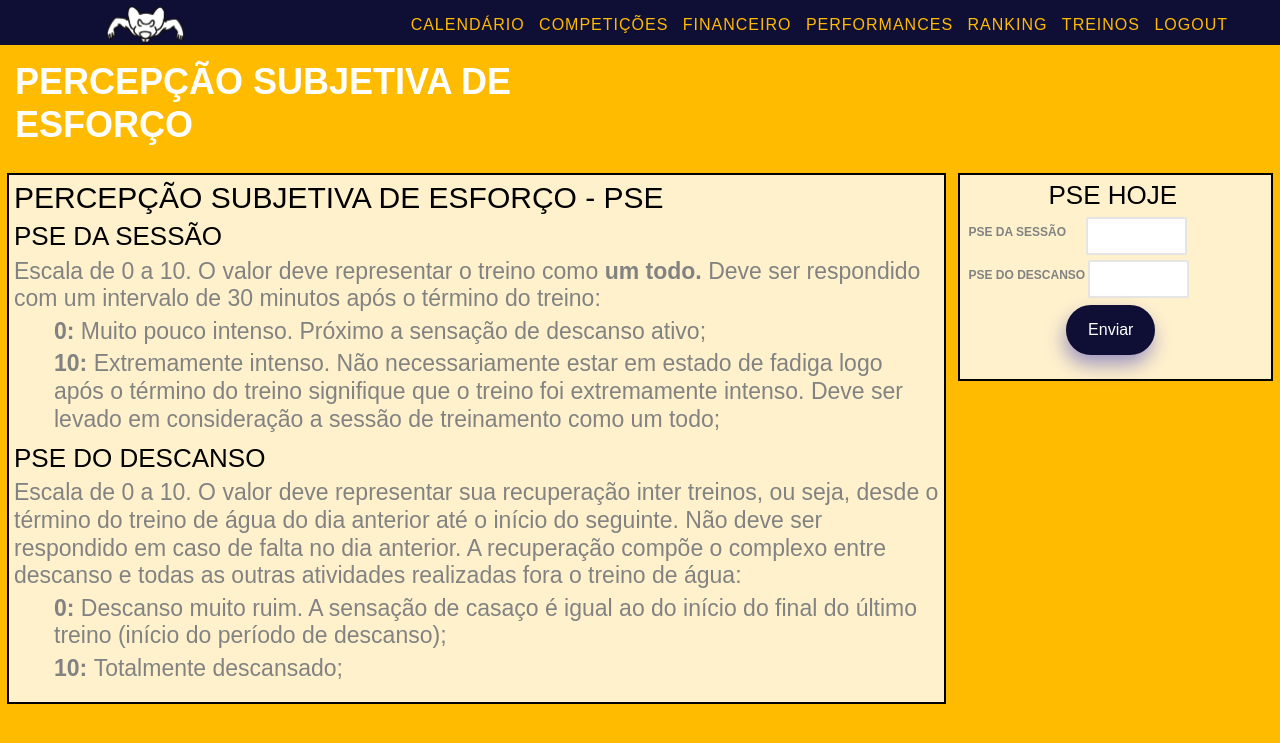
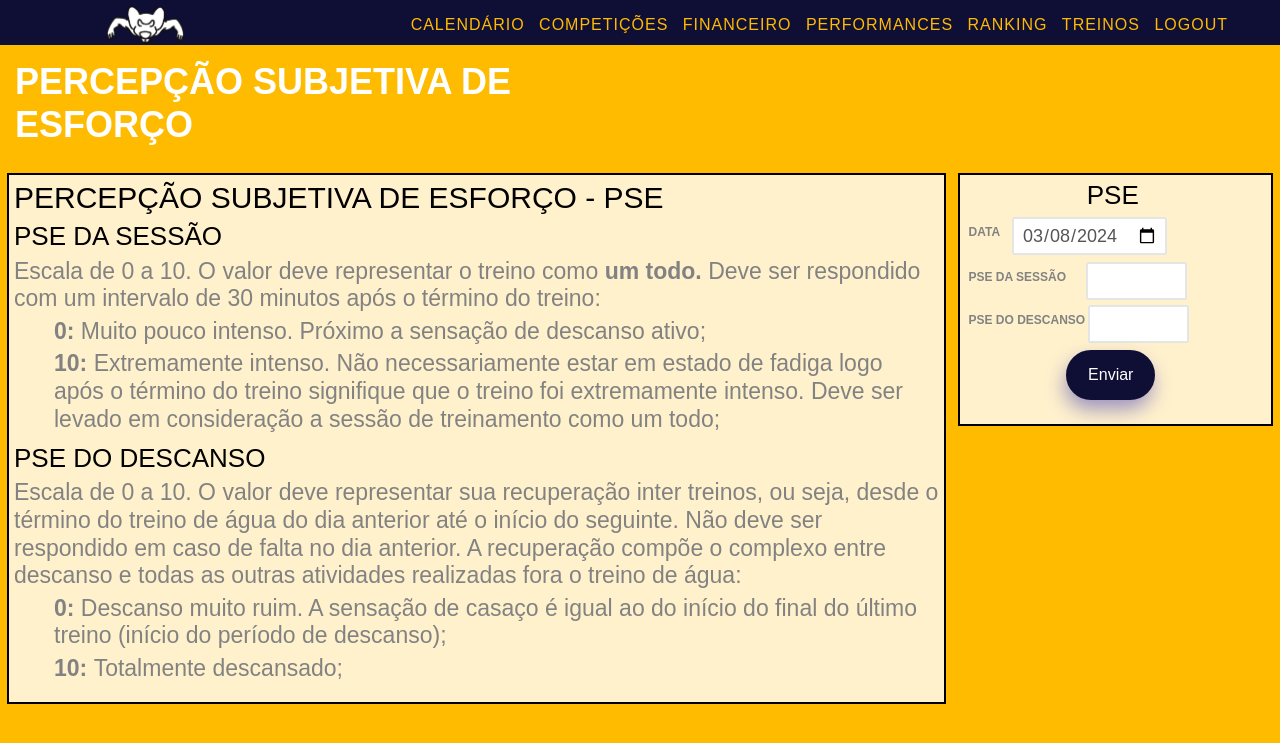
Before and after one commit to wetrats-poli/sistema, a PHP site: page /PSE/index.php in a window 1280 px wide. Shown: the top 743 px of the page. Run offline with PHP 8.4, Linux system fonts and the light colour scheme; the visitor is signed in with stand-in values (Sample User, id 1).

Commit message:
Allowing PSE to different date (#16)

```diff
--- a/PSE/db.php
+++ b/PSE/db.php
@@ -2,7 +2,7 @@
     session_start();
 
     date_default_timezone_set('America/Sao_Paulo');
-    $hoje=date("Y-m-d");
+    $hoje=date($_POST['data_treino']);
 
     include '../preparacao_fisica/prog_semanas.php';
     $semana = acha_semana($hoje);
@@ -26,7 +26,7 @@
 
     require_once '../db_con.php';
 
-    $sql = "SELECT id FROM treinos WHERE data='".$hoje."'";
+    $sql = "SELECT id FROM treinos WHERE data='".$_POST["data_treino"]."'";
     $id_treino = mysqli_fetch_assoc(mysqli_query($con, $sql));
 
     $ses = (int)$_POST['ses'];
--- a/PSE/index.php
+++ b/PSE/index.php
@@ -82,13 +82,20 @@
                 <div class="cont_carac formu" style="margin-left: -25px;">
                     <form class="form-group" id="form_carac" method="post" action="db.php">
 
-                        <h4>PSE Hoje</h4>
-                        <div class="row"><label for="ses">PSE da Sessão</label><input type="number" min=0 max=10
-                                class="form-control" style="width:30%; margin-bottom:5px; margin-left: 18px;" name="ses" id="ses" required></div>
+                        <h4>PSE</h4>
+                        <div class="row">
+                            <label for="data_treino">Data</label>
+                            <input class="form-control" style="width:15.5rem; margin-bottom:7px; margin-left:1rem;" type="date" placeholder="Insira a data..." name="data_treino" id="data_treino" required>
+                        </div>
+                        <div class="row">
+                            <label for="ses">PSE da Sessão</label>
+                            <input type="number" min=0 max=10 class="form-control" style="width:30%; margin-bottom:5px; margin-left: 18px;" name="ses" id="ses" required>
+                        </div>
 
-                        <div class="row"><label for="descs">PSE do Descanso</label><input type="number" min=0 max=10
-                                class="form-control" style="width:30%; margin-bottom:7px;" name="descs" id="descs" ></div>
-
+                        <div class="row">
+                            <label for="descs">PSE do Descanso</label>
+                            <input type="number" min=0 max=10 class="form-control" style="width:30%; margin-bottom:7px;" name="descs" id="descs">
+                        </div>
                         <button class="btn btn-primary" type="submit">Enviar</button>
                     </form>
                 </div>
@@ -111,6 +118,7 @@
     <script>
         $("#menu").load("../common/menu/menu.html #menu_");
         $("#menus").load("../common/menu/menu.html #side_menu");
+        document.getElementById('data_treino').valueAsDate = new Date();
     </script>
 </body>
 
--- a/dev_teste/PSE/db.php
+++ b/dev_teste/PSE/db.php
@@ -2,7 +2,7 @@
     session_start();
 
     date_default_timezone_set('America/Sao_Paulo');
-    $hoje=date("Y-m-d");
+    $hoje=date($_POST['data_treino']);
 
     include '../preparacao_fisica/prog_semanas.php';
     $semana = acha_semana($hoje);
@@ -26,7 +26,7 @@
 
     require_once '../db_con.php';
 
-    $sql = "SELECT id FROM treinos WHERE data='".$hoje."'";
+    $sql = "SELECT id FROM treinos WHERE data='".$_POST["data_treino"]."'";
     $id_treino = mysqli_fetch_assoc(mysqli_query($con, $sql));
 
     $ses = (int)$_POST['ses'];
@@ -39,7 +39,7 @@
         $ratio = 0;
     }
 
-    $sql2 = "INSERT INTO pse_2022 (id_atleta, id_treino, ses, descs, ratio, dia_semana, semana) VALUES (".$_SESSION['ID'].", ".$id_treino['id'].", ".$ses.", ".$descs.", ".$ratio.", ".$dia_semana.", ".$semana.")";
+    $sql2 = "INSERT INTO pse_2024 (id_atleta, id_treino, ses, descs, ratio, dia_semana, semana) VALUES (".$_SESSION['ID'].", ".$id_treino['id'].", ".$ses.", ".$descs.", ".$ratio.", ".$dia_semana.", ".$semana.")";
     if(!mysqli_query($con, $sql2)){
         $_SESSION['ALERTA'] = "Erro ao enviar PSE! Por favor, verifique sua conexão e envie novamente.";
     }
--- a/dev_teste/preparacao_fisica/prog_semanas.php
+++ b/dev_teste/preparacao_fisica/prog_semanas.php
@@ -1,7 +1,7 @@
 <?php
     function acha_semana($date){
         $semanas = array();
-        $start = new DateTime('2023-07-17');
+        $start = new DateTime('2024-01-15');
         for($i=1; $i<=30; $i++){
             $fim = clone $start;
             $fim = $fim->modify('+7days');
```
Also changed, not shown: dev_teste/PSE/index.php (+14 -6 lines).
